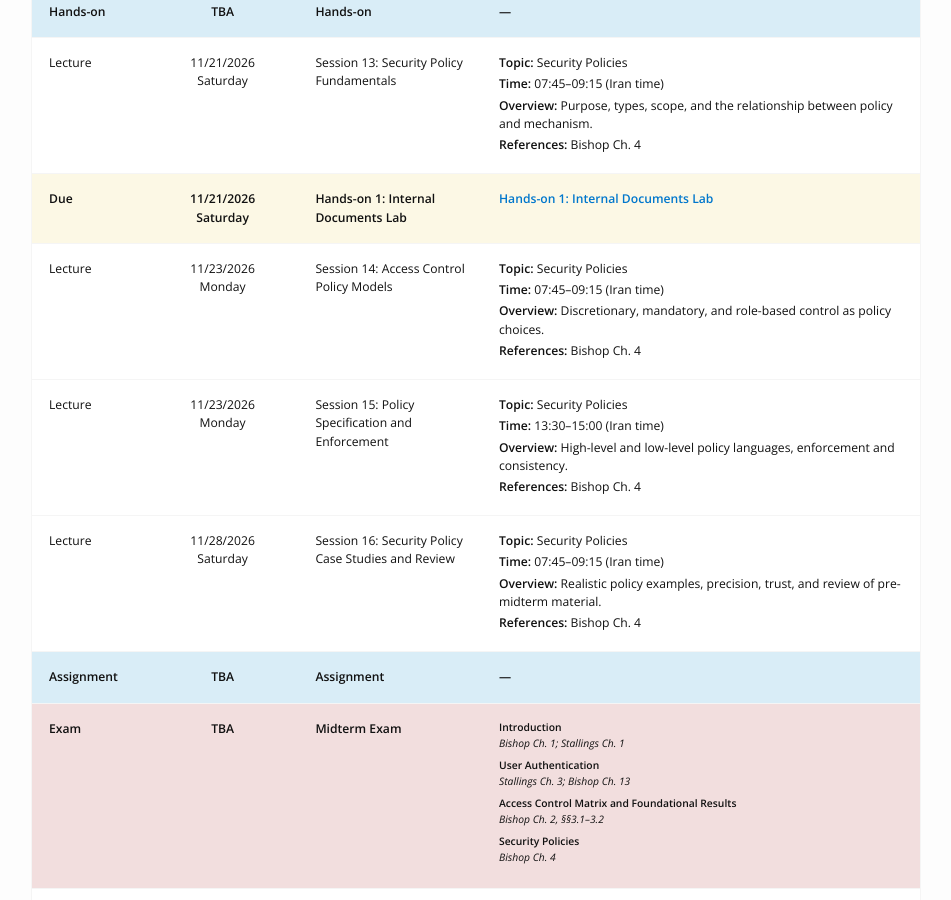
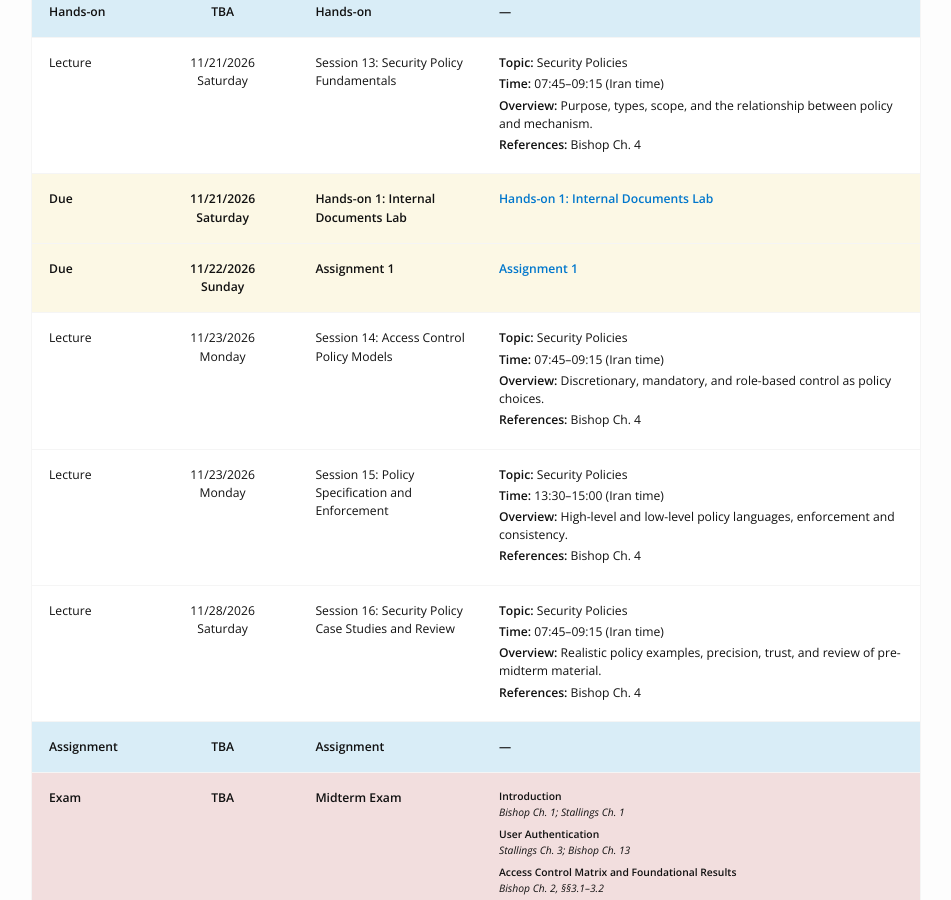
Before and after one commit to atlaslab-ai/CompSec, a Jekyll site: the page built from schedule.md, in a window 1280 px wide and 900 px high, scrolled down 2076 px. Shown: the whole window, without its empty margins (164-1115 px from the left). Built offline with Jekyll 4.4.1, drawn with Linux system fonts in a browser that asks for light colours; nearby versions of some CDN libraries.

Commit message:
Set Assignment 1 deadline to November 22

```diff
--- a/_data/schedule_extras.yml
+++ b/_data/schedule_extras.yml
@@ -14,6 +14,12 @@
   category: Assignment
   title: 'Assignment 1 — Released'
   date: '2026-11-11'
+  material_url: /assets/assignments/Computer_Security_ASG1.pdf
+- after_session: '06'
+  type: assignment
+  category: Assignment
+  title: Assignment 1
+  due: '2026-11-22'
   material_url: /assets/assignments/Computer_Security_ASG1.pdf
 - after_session: '12'
   type: assignment
```
